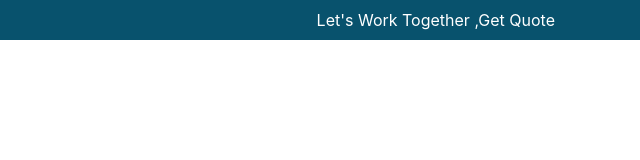
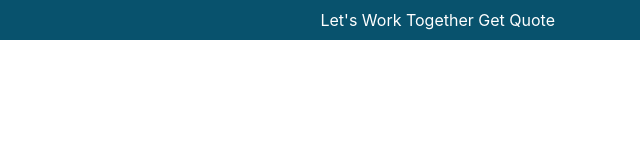
Before and after one commit to MahmoudElgayiar/Bootstrap4, a plain HTML site: page index.html in a window 1280 px wide. Shown: the full height of the page, 640-1280 px from the left. Drawn offline with nearby package versions, Linux system fonts and the light colour scheme; files whose address does not match are found by name.

Commit message:
update css

```diff
--- a/index.html
+++ b/index.html
@@ -19,7 +19,12 @@
                         mahmoud.elgayiar@gmail.com
                     </div>
                     <div class="col-md text-right">
-                        Let's Work Together ,Get Quote
+                        <div class="quote text-center d-inline-block">
+                            Let's Work Together
+                        </div>
+                        <div class="get-quote text-right d-inline-block">
+                            Get Quote
+                        </div>
                     </div>
                 </div>
             </div>
```
Also changed, not shown: css/style.css (+21 -0 lines).
